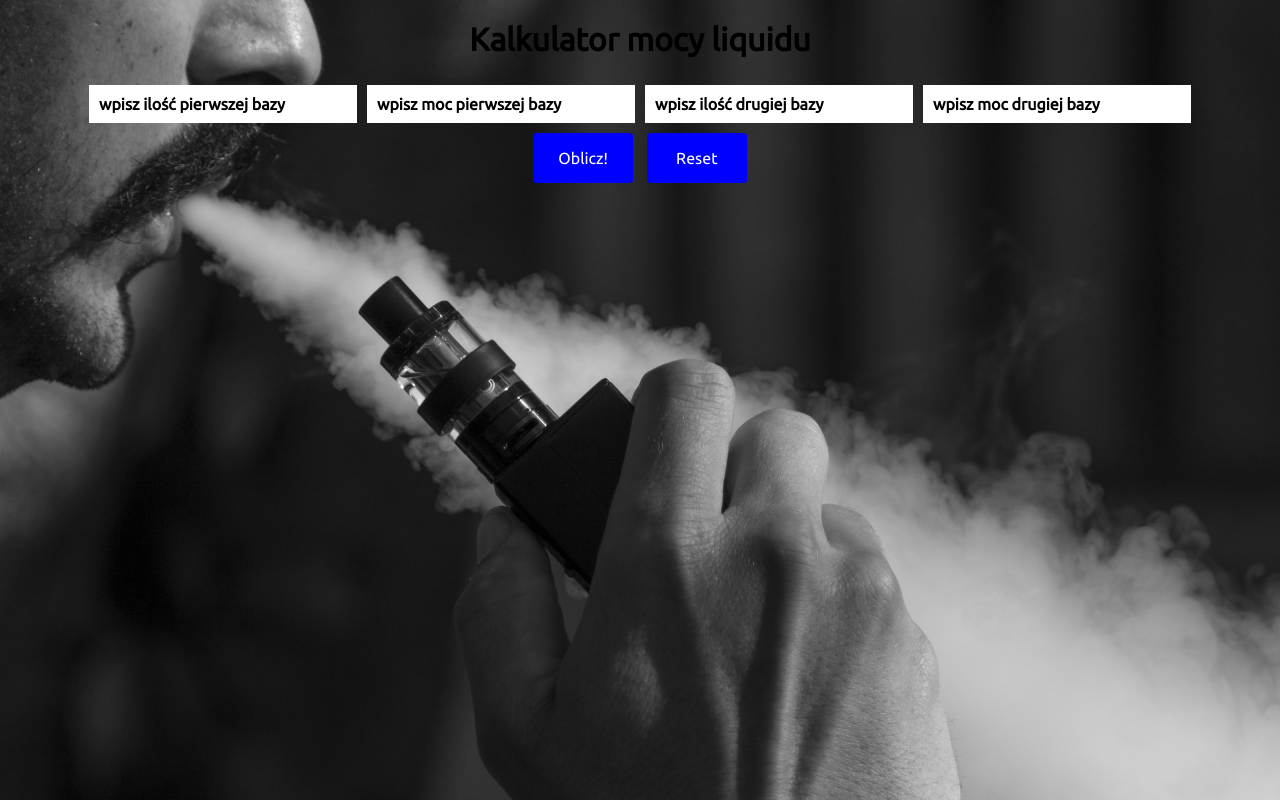
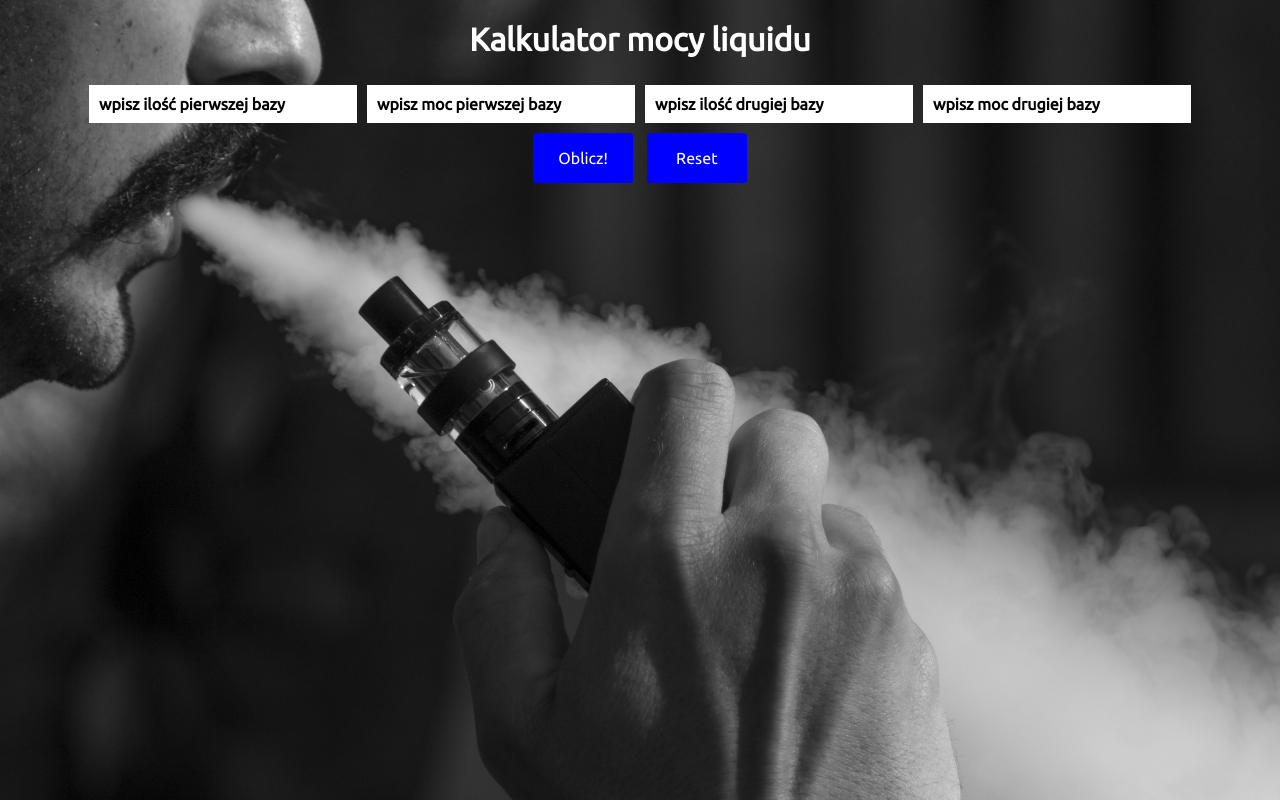
Before and after one commit to laszej/liquidcalc, a plain HTML site: page index.html in a window 1280 px wide. Drawn offline with Linux system fonts and the light colour scheme.

Commit message:
Update index.html

```diff
--- a/index.html
+++ b/index.html
@@ -9,7 +9,7 @@
     <title>Kalkulator mocy liquidu</title>
 </head>
 <body>
-<h1 style="color: black;">Kalkulator mocy liquidu</h1>
+<h1 style="color: white;">Kalkulator mocy liquidu</h1>
 <div id="kalkulator">
 <input type="number" id = "baza1" placeholder="wpisz ilość pierwszej bazy" onkeyup="digits(this)">
 <input type="number" id = "moc1" placeholder="wpisz moc pierwszej bazy" onkeyup="digits(this)">
```
